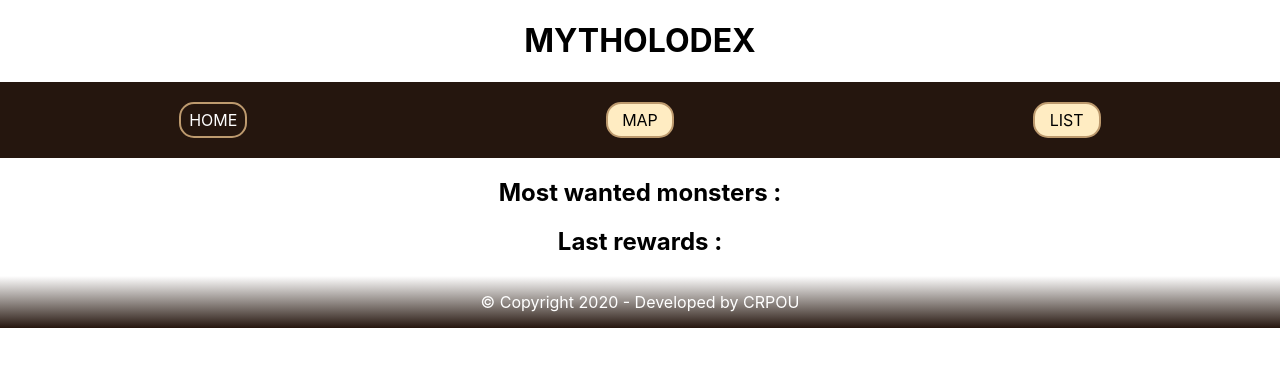
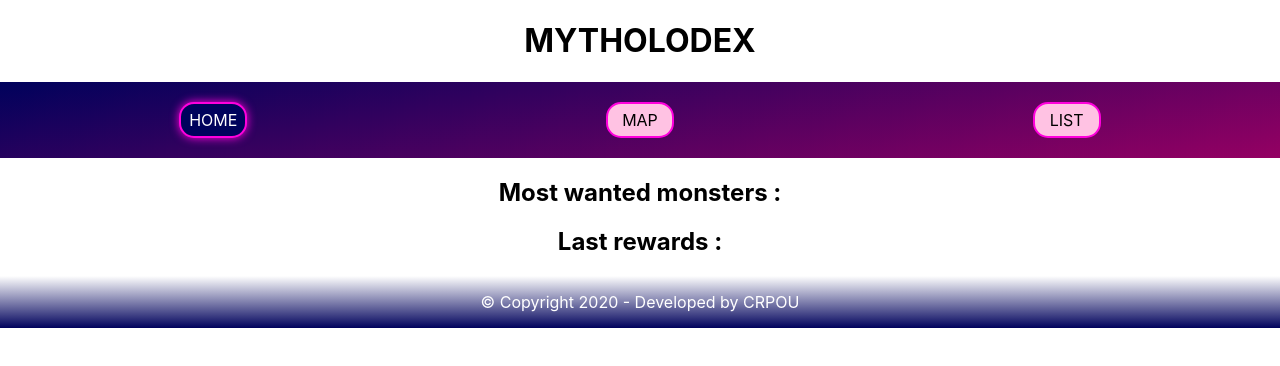
Before and after one commit to Vylis/cannot-read-property-of-undefined, a React (Create React App) app in the folder front/: page / in a window 1280 px wide. Shown: the top 366 px of the page. Built offline with nearby package versions, Linux system fonts and the light colour scheme.

Commit message:
footer and navbar css (neon version)

```diff
--- a/front/src/App.css
+++ b/front/src/App.css
@@ -1,5 +1,6 @@
 .App {
   text-align: center;
-  --light-text: white;
-  --dark-background: hsl(21, 45%, 10%);
+  --white: white;
+  --dark-background: hsl(239, 100%, 18%);
+  --dark-tone: hsl(320, 100%, 29%);
 }
--- a/front/src/styles/css/Footer/Footer.css
+++ b/front/src/styles/css/Footer/Footer.css
@@ -5,6 +5,6 @@
   align-items: center;
   margin-top: 20px;
   bottom: 0px;
-  color: var(--light-text);
+  color: var(--white);
   background: linear-gradient(#ffffff96, var(--dark-background));
 }
--- a/front/src/styles/css/NavBar/NavBar.css
+++ b/front/src/styles/css/NavBar/NavBar.css
@@ -2,7 +2,7 @@
   display: flex;
   justify-content: space-around;
   align-items: center;
-  background-color: var(--dark-background);
+  background: linear-gradient(350deg, var(--dark-tone), var(--dark-background));
   padding: 20px 0;
 }
 
@@ -13,18 +13,20 @@
   width : 4rem;
   height: 2rem;
   text-decoration: none;
-  border : 2px solid rgb(189, 154, 110);
+  border : 2px solid hsl(308, 100%, 50%);
   border-radius: 15px;
   color: black;
-  background-color: rgb(255, 236, 194);
+  background-color: hsl(327, 100%, 88%);
   transition: .2s;
 }
 
 .nav_btn.selected{
   background-color: var(--dark-background);
-  color:white;
+  color:var(--white);
+  box-shadow: 0px 0px 10px hsl(308, 100%, 50%);
 }
 
 .nav_btn:hover{
   transform: scale(1.1);
+  box-shadow: 0px 0px 10px hsl(323, 100%, 72%);
 }
```
